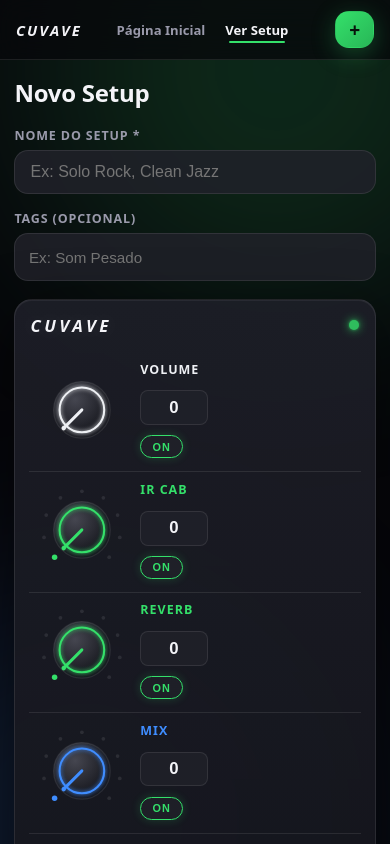
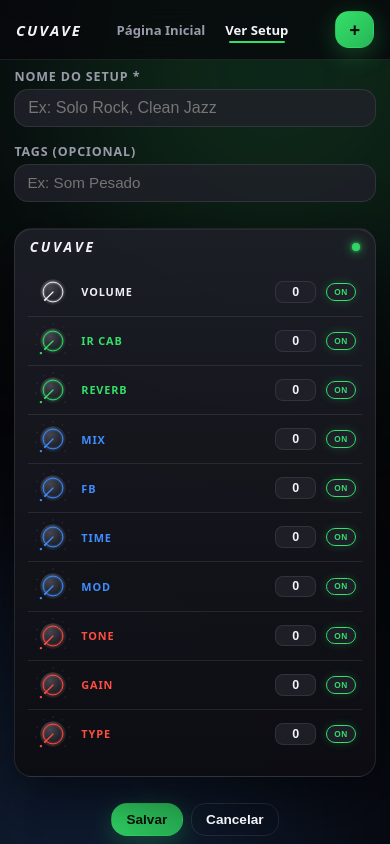
Before and after one commit to TalysonRoberto/Cuveve-Save, a React (Vite) app: page /#/setups/novo in a window 390 px wide. Shown: the top 844 px of the page. Built offline with nearby package versions, Linux system fonts and the light colour scheme.

Commit message:
feat(ui): tela de setup com visualizacao travada, modo edicao, pedal vertical sem scroll no mobile

```diff
--- a/src/components/Knob.tsx
+++ b/src/components/Knob.tsx
@@ -9,6 +9,7 @@
   valor: number;
   ativo: boolean;
   onChange: (valor: number) => void;
+  readOnly?: boolean;
 }
 
 const GRUPO_COR: Record<ParametroDef['grupo'], string> = {
@@ -24,7 +25,7 @@
   return { x: 50 + raio * Math.sin(rad), y: 50 - raio * Math.cos(rad) };
 }
 
-export default function Knob({ def, valor, ativo, onChange }: KnobProps) {
+export default function Knob({ def, valor, ativo, onChange, readOnly }: KnobProps) {
   const svgRef = useRef<SVGSVGElement>(null);
   const dragging = useRef(false);
   const animacao = useRef<JSAnimation | undefined>(undefined);
@@ -114,21 +115,21 @@
   return (
     <svg
       ref={svgRef}
-      className={`knob ${ativo ? '' : 'knob-off'}`}
+      className={`knob ${ativo ? '' : 'knob-off'} ${readOnly ? 'knob-readonly' : ''}`}
       viewBox="0 0 100 100"
-      role="slider"
-      tabIndex={0}
+      role={readOnly ? undefined : 'slider'}
+      tabIndex={readOnly ? -1 : 0}
       aria-label={def.label}
       aria-valuemin={def.min}
       aria-valuemax={def.max}
       aria-valuenow={valor}
-      aria-disabled={!ativo}
-      onPointerDown={onPointerDown}
-      onPointerMove={onPointerMove}
-      onPointerUp={onPointerUp}
-      onPointerCancel={onPointerUp}
-      onKeyDown={onKeyDown}
-      onWheel={onWheel}
+      aria-disabled={!ativo || readOnly}
+      onPointerDown={readOnly ? undefined : onPointerDown}
+      onPointerMove={readOnly ? undefined : onPointerMove}
+      onPointerUp={readOnly ? undefined : onPointerUp}
+      onPointerCancel={readOnly ? undefined : onPointerUp}
+      onKeyDown={readOnly ? undefined : onKeyDown}
+      onWheel={readOnly ? undefined : onWheel}
     >
       <defs>
         <radialGradient id={gradId} cx="38%" cy="32%" r="75%">
--- a/src/components/ParamField.tsx
+++ b/src/components/ParamField.tsx
@@ -7,20 +7,23 @@
   def: ParametroDef;
   param: Parametro;
   onChange: (param: Parametro) => void;
+  readOnly?: boolean;
 }
 
 /**
  * Um parâmetro completo: label + knob + input numérico + toggle ativo.
  * Sincronização bidirecional knob ↔ input, com clamp na faixa.
  */
-export default function ParamField({ def, param, onChange }: ParamFieldProps) {
+export default function ParamField({ def, param, onChange, readOnly }: ParamFieldProps) {
   const knobWrapRef = useRef<HTMLDivElement>(null);
 
   const setValor = (valor: number) => {
+    if (readOnly) return;
     onChange({ ...param, valor: clampValor(def, valor) });
   };
 
   const setAtivo = (ativo: boolean) => {
+    if (readOnly) return;
     // Valor é preservado ao desativar (KNOB-07)
     bounce(knobWrapRef.current);
     onChange({ ...param, ativo });
@@ -42,7 +45,7 @@
     <div className={`param param-${def.grupo} ${param.ativo ? '' : 'param-off'}`} data-param={def.key}>
       <span className="param-label">{def.label}</span>
       <div className="param-knob" ref={knobWrapRef}>
-        <Knob def={def} valor={param.valor} ativo={param.ativo} onChange={setValor} />
+        <Knob def={def} valor={param.valor} ativo={param.ativo} onChange={setValor} readOnly={readOnly} />
       </div>
       <input
         className="param-input"
@@ -55,6 +58,7 @@
         aria-label={`${def.label} valor`}
         onChange={onInput}
         onBlur={onBlur}
+        disabled={readOnly}
       />
       <button
         type="button"
@@ -63,6 +67,7 @@
         aria-label={`${def.label} ${param.ativo ? 'ativo' : 'desativado'}`}
         title={param.ativo ? 'Desativar' : 'Ativar'}
         onClick={() => setAtivo(!param.ativo)}
+        disabled={readOnly}
       >
         {param.ativo ? 'ON' : 'OFF'}
       </button>
--- a/src/components/Pedalboard.tsx
+++ b/src/components/Pedalboard.tsx
@@ -6,9 +6,10 @@
 interface PedalboardProps {
   parametros: Parametros;
   onChange: (key: ParametroKey, param: Parametro) => void;
+  readOnly?: boolean;
 }
 
-export default function Pedalboard({ parametros, onChange }: PedalboardProps) {
+export default function Pedalboard({ parametros, onChange, readOnly }: PedalboardProps) {
   const knobsRef = useRef<HTMLDivElement>(null);
 
   useEffect(() => {
@@ -30,6 +31,7 @@
             def={def}
             param={parametros[def.key]}
             onChange={(p) => onChange(def.key, p)}
+            readOnly={readOnly}
           />
         ))}
       </div>
--- a/src/pages/SetupEdit.tsx
+++ b/src/pages/SetupEdit.tsx
@@ -2,16 +2,10 @@
 import { Link, useNavigate, useParams } from 'react-router-dom';
 import Pedalboard from '../components/Pedalboard';
 import TagInput from '../components/TagInput';
-import { pageIn } from '../animations';
-import { createSetup, deleteSetup, duplicateSetup, getSetup, updateSetup } from '../storage';
-import { Parametro, ParametroKey, Parametros, createDefaultParametros } from '../types';
+import { bounce, pageIn } from '../animations';
+import { createSetup, deleteSetup, duplicateSetup, getSetup, listTags, updateSetup } from '../storage';
+import { Parametro, ParametroKey, Parametros, Setup, Tag, createDefaultParametros } from '../types';
 
-/**
- * Tela de criação/edição/visualização de setup.
- * Modo criar: /setups/novo (parâmetros no default 0/ativo).
- * Modo editar: /setups/:id (abre fiel ao estado salvo e permite alterar e ressalvar —
- * decisão do projeto: visualização é editável).
- */
 export default function SetupEdit() {
   const { id } = useParams();
   const navigate = useNavigate();
@@ -24,18 +18,28 @@
   const [erroNome, setErroNome] = useState('');
   const [naoEncontrado, setNaoEncontrado] = useState(false);
   const [carregado, setCarregado] = useState(ehCriacao);
+  const [modoEdicao, setModoEdicao] = useState(ehCriacao);
+  const [tags, setTags] = useState<Tag[]>([]);
+  const [setupOriginal, setSetupOriginal] = useState<Setup | null>(null);
 
   useEffect(() => {
-    if (ehCriacao) return;
+    setTags(listTags());
+    if (ehCriacao) {
+      setCarregado(true);
+      setModoEdicao(true);
+      return;
+    }
     const setup = getSetup(id);
     if (!setup) {
       setNaoEncontrado(true);
       return;
     }
+    setSetupOriginal(setup);
     setNome(setup.nome);
     setTagIds(setup.tagIds);
     setParametros(setup.parametros);
     setCarregado(true);
+    setModoEdicao(false);
   }, [id, ehCriacao]);
 
   useEffect(() => {
@@ -59,6 +63,19 @@
     navigate('/setups', { state: { toast: ehCriacao ? 'Setup salvo com sucesso' : 'Setup atualizado com sucesso' } });
   };
 
+  const cancelar = () => {
+    if (ehCriacao) {
+      navigate('/setups');
+      return;
+    }
+    if (setupOriginal) {
+      setNome(setupOriginal.nome);
+      setTagIds(setupOriginal.tagIds);
+      setParametros(setupOriginal.parametros);
+    }
+    setModoEdicao(false);
+  };
+
   const duplicar = () => {
     if (ehCriacao) return;
     duplicateSetup(id);
@@ -72,6 +89,14 @@
       navigate('/setups', { state: { toast: 'Setup excluído' } });
     }
   };
+
+  const habilitarEdicao = (e: React.MouseEvent) => {
+    e.preventDefault();
+    bounce(e.currentTarget as HTMLElement);
+    setModoEdicao(true);
+  };
+
+  const tagPorId = (tid: string) => tags.find((t) => t.id === tid);
 
   if (naoEncontrado) {
     return (
@@ -88,19 +113,17 @@
   if (!carregado) return null;
 
   return (
-    <main className="page" ref={rootRef}>
-      <div className="page-header">
-        <h1>{ehCriacao ? 'Novo Setup' : nome || 'Setup'}</h1>
-      </div>
-
-      <div className="setup-form">
+    <main className={`page setup-page ${modoEdicao ? 'setup-edit' : 'setup-view'}`} ref={rootRef}>
+      <div className="setup-top">
+        {modoEdicao ? (
+          <div className="setup-form setup-form-compact">
             <div className="field">
               <label htmlFor="setup-nome">Nome do setup *</label>
               <input
                 id="setup-nome"
                 className={`input ${erroNome ? 'input-error' : ''}`}
                 type="text"
-            placeholder='Ex: Solo Rock, Clean Jazz'
+                placeholder="Ex: Solo Rock, Clean Jazz"
                 value={nome}
                 onChange={(e) => {
                   setNome(e.target.value);
@@ -109,21 +132,49 @@
               />
               {erroNome && <p className="form-error">{erroNome}</p>}
             </div>
-
             <div className="field">
               <label>Tags (opcional)</label>
               <TagInput tagIds={tagIds} onChange={setTagIds} />
             </div>
           </div>
+        ) : (
+          <div className="setup-header">
+            <h1 className="setup-view-nome">{nome}</h1>
+            {tagIds.length > 0 && (
+              <div className="setup-view-tags">
+                {tagIds.map((tid) => {
+                  const t = tagPorId(tid);
+                  return t ? (
+                    <span key={tid} className="setup-tag-pill">
+                      {t.nome}
+                    </span>
+                  ) : null;
+                })}
+              </div>
+            )}
+          </div>
+        )}
+      </div>
 
-      <Pedalboard parametros={parametros} onChange={onChangeParam} />
+      <div className="setup-pedal">
+        <Pedalboard parametros={parametros} onChange={onChangeParam} readOnly={!modoEdicao} />
+      </div>
 
-      <div className="action-bar">
+      <div className="setup-actions">
+        {modoEdicao ? (
+          <>
             <button type="button" className="btn btn-primary btn-big" onClick={salvar}>
               {ehCriacao ? 'Salvar' : 'Salvar alterações'}
             </button>
-        {!ehCriacao && (
+            <button type="button" className="btn btn-outline" onClick={cancelar}>
+              Cancelar
+            </button>
+          </>
+        ) : (
           <>
+            <button type="button" className="btn btn-primary" onClick={habilitarEdicao}>
+              Editar
+            </button>
             <button type="button" className="btn btn-outline" onClick={duplicar}>
               Duplicar
             </button>
--- a/src/styles.css
+++ b/src/styles.css
@@ -321,6 +321,119 @@
 .link-sutil:hover {
   color: var(--accent);
   border-color: var(--accent);
+}
+
+/* ----- Tela de Setup (view / edit) ----- */
+
+.setup-page {
+  display: flex;
+  flex-direction: column;
+  gap: 0;
+  padding-top: 0.75rem;
+  padding-bottom: calc(0.75rem + env(safe-area-inset-bottom));
+}
+
+.setup-top {
+  flex: 0 0 auto;
+  margin-bottom: 0.75rem;
+}
+
+.setup-header {
+  display: flex;
+  align-items: flex-start;
+  justify-content: space-between;
+  gap: 0.75rem;
+  flex-wrap: wrap;
+}
+
+.setup-view-nome {
+  margin: 0;
+  font-size: clamp(1.3rem, 5vw, 1.8rem);
+  font-weight: 800;
+  letter-spacing: -0.02em;
+}
+
+.setup-view-tags {
+  display: flex;
+  flex-wrap: wrap;
+  justify-content: flex-end;
+  gap: 0.35rem;
+  flex: 1;
+}
+
+.setup-tag-pill {
+  display: inline-flex;
+  align-items: center;
+  gap: 0.3rem;
+  border-radius: 999px;
+  font-size: 0.7rem;
+  font-weight: 700;
+  letter-spacing: 0.04em;
+  padding: 0.22rem 0.65rem;
+  color: var(--accent);
+  background: rgba(52, 224, 106, 0.12);
+  border: 1px solid rgba(52, 224, 106, 0.4);
+  white-space: nowrap;
+}
+
+.setup-form-compact {
+  width: 100%;
+  gap: 0.65rem;
+}
+
+.setup-form-compact .field {
+  gap: 0.25rem;
+}
+
+.setup-form-compact .input {
+  padding: 0.55rem 0.8rem;
+}
+
+.setup-form-compact .tag-input-chips {
+  min-height: 2.4rem;
+  padding: 0.35rem 0.5rem;
+}
+
+.setup-pedal {
+  flex: 1 1 auto;
+  min-height: 0;
+  display: flex;
+  flex-direction: column;
+  align-items: stretch;
+}
+
+.setup-pedal .pedal {
+  flex: 1;
+  min-height: 0;
+}
+
+.setup-actions {
+  flex: 0 0 auto;
+  display: flex;
+  gap: 0.7rem;
+  flex-wrap: wrap;
+  align-items: center;
+  justify-content: center;
+  padding-top: 0.85rem;
+}
+
+.setup-actions .btn {
+  padding: 0.6rem 1.1rem;
+}
+
+.knob-readonly {
+  cursor: default;
+}
+
+.param-input:disabled,
+.param-toggle:disabled {
+  opacity: 0.55;
+  cursor: default;
+}
+
+.param-input:disabled {
+  background: transparent;
+  border-color: transparent;
 }
 
 /* ----- Páginas genéricas ----- */
@@ -891,39 +1004,106 @@
   font-size: 0.85rem;
 }
 
-/* ----- Mobile retrato: pedaleira na vertical (uma linha por parâmetro) ----- */
+/* ----- Mobile retrato: pedaleira TOTALMENTE vertical (uma linha por parâmetro) ----- */
 
 @media (max-width: 720px) and (orientation: portrait) {
   .page {
     padding: 1rem 0.9rem calc(1.5rem + env(safe-area-inset-bottom));
   }
 
-  .pedal {
-    padding: 0.85rem 0.7rem 1rem;
-    border-radius: 18px;
+  /* Tela de setup: página inteira sem scroll externo */
+  .setup-page {
+    height: calc(100dvh - var(--topnav-h));
+    overflow: hidden;
+    padding-top: 0.5rem;
+    padding-bottom: calc(0.5rem + env(safe-area-inset-bottom));
   }
 
-  /* Coluna vertical: todos os 10 parâmetros visíveis, sem quebra de linha */
-  .pedal-knobs {
+  .setup-pedal {
+    flex: 1;
+    min-height: 0;
+  }
+
+  .setup-pedal .pedal {
+    flex: 1;
+    min-height: 0;
     display: flex;
     flex-direction: column;
-    gap: 0.25rem;
-    overflow-x: visible;
   }
 
-  /* Cada parâmetro vira uma linha: knob à esquerda, controles à direita */
+  .setup-top {
+    margin-bottom: 0.5rem;
+  }
+
+  .setup-view-nome {
+    font-size: 1.2rem;
+  }
+
+  .setup-view-tags {
+    gap: 0.25rem;
+  }
+
+  .setup-tag-pill {
+    font-size: 0.62rem;
+    padding: 0.15rem 0.45rem;
+  }
+
+  .setup-actions {
+    padding-top: 0.5rem;
+    gap: 0.5rem;
+  }
+
+  .setup-actions .btn {
+    padding: 0.5rem 0.9rem;
+    font-size: 0.85rem;
+  }
+
+  .pedal {
+    padding: 0.55rem 0.65rem;
+    border-radius: 18px;
+    flex: 1;
+    min-height: 0;
+    display: flex;
+    flex-direction: column;
+    overflow: hidden;
+  }
+
+  .pedal-top {
+    padding: 0 0.25rem 0.35rem;
+  }
+
+  .pedal-brand {
+    font-size: 0.85rem;
+  }
+
+  .pedal-led {
+    width: 8px;
+    height: 8px;
+  }
+
+  /* Coluna vertical: 10 parâmetros empilhados, sem scroll, sem quebra */
+  .pedal-knobs {
+    flex: 1;
+    display: flex;
+    flex-direction: column;
+    gap: 0;
+    overflow: hidden;
+    justify-content: space-between;
+  }
+
+  /* Cada parâmetro vira uma linha horizontal: knob + nome + valor + toggle */
   .param {
     display: grid;
-    grid-template-columns: auto 1fr;
-    grid-template-rows: repeat(3, auto);
-    column-gap: 1rem;
+    grid-template-columns: auto 1fr auto auto;
+    grid-template-rows: auto;
     align-items: center;
-    justify-items: start;
-    flex: none;
+    column-gap: 0.6rem;
+    flex: 1;
+    min-height: 0;
     width: 100%;
     min-width: 0;
     max-width: none;
-    padding: 0.55rem 0.6rem;
+    padding: 0.15rem 0.35rem;
     border-radius: 0;
   }
 
@@ -933,34 +1113,36 @@
 
   .param-knob {
     grid-column: 1;
-    grid-row: 1 / 4;
+    grid-row: 1;
   }
 
   .param-label {
     grid-column: 2;
     grid-row: 1;
-    font-size: 0.78rem;
-    padding-bottom: 0.15rem;
+    font-size: 0.68rem;
+    padding: 0;
+    justify-self: start;
   }
 
   .param-input {
-    grid-column: 2;
-    grid-row: 2;
-    width: 4.2rem;
-    font-size: 1.05rem;
-    padding: 0.4rem 0.2rem;
-    margin: 0.2rem 0;
+    grid-column: 3;
+    grid-row: 1;
+    width: 2.6rem;
+    font-size: 0.78rem;
+    padding: 0.18rem 0.1rem;
+    margin: 0;
   }
 
   .param-toggle {
-    grid-column: 2;
-    grid-row: 3;
-    font-size: 0.68rem;
-    padding: 0.28rem 0.7rem;
+    grid-column: 4;
+    grid-row: 1;
+    font-size: 0.52rem;
+    padding: 0.18rem 0.45rem;
   }
 
+  /* Knob pequeno para caber 10 linhas sem scroll */
   .knob {
-    width: clamp(72px, 22vw, 92px);
+    width: clamp(38px, 9vw, 50px);
   }
 
   .brand-save {
@@ -987,15 +1169,21 @@
   .setup-grid {
     grid-template-columns: 1fr;
   }
-
-  .action-bar .btn-big {
-    width: 100%;
-  }
 }
 
 @media (max-width: 380px) and (orientation: portrait) {
   .param-label {
+    font-size: 0.62rem;
+  }
+
+  .param-input {
+    width: 2.4rem;
     font-size: 0.72rem;
+  }
+
+  .setup-actions .btn {
+    padding: 0.45rem 0.75rem;
+    font-size: 0.78rem;
   }
 }
 
```
Also changed, not shown: 01 - Arquitetura/fluxo-setups.md (+1 -1 lines), 01 - Arquitetura/pedaleira-knobs.md (+3 -3 lines), .planning/PROJECT.md, .planning/STATE.md. Lines whose indentation alone changed are shown as unchanged.
